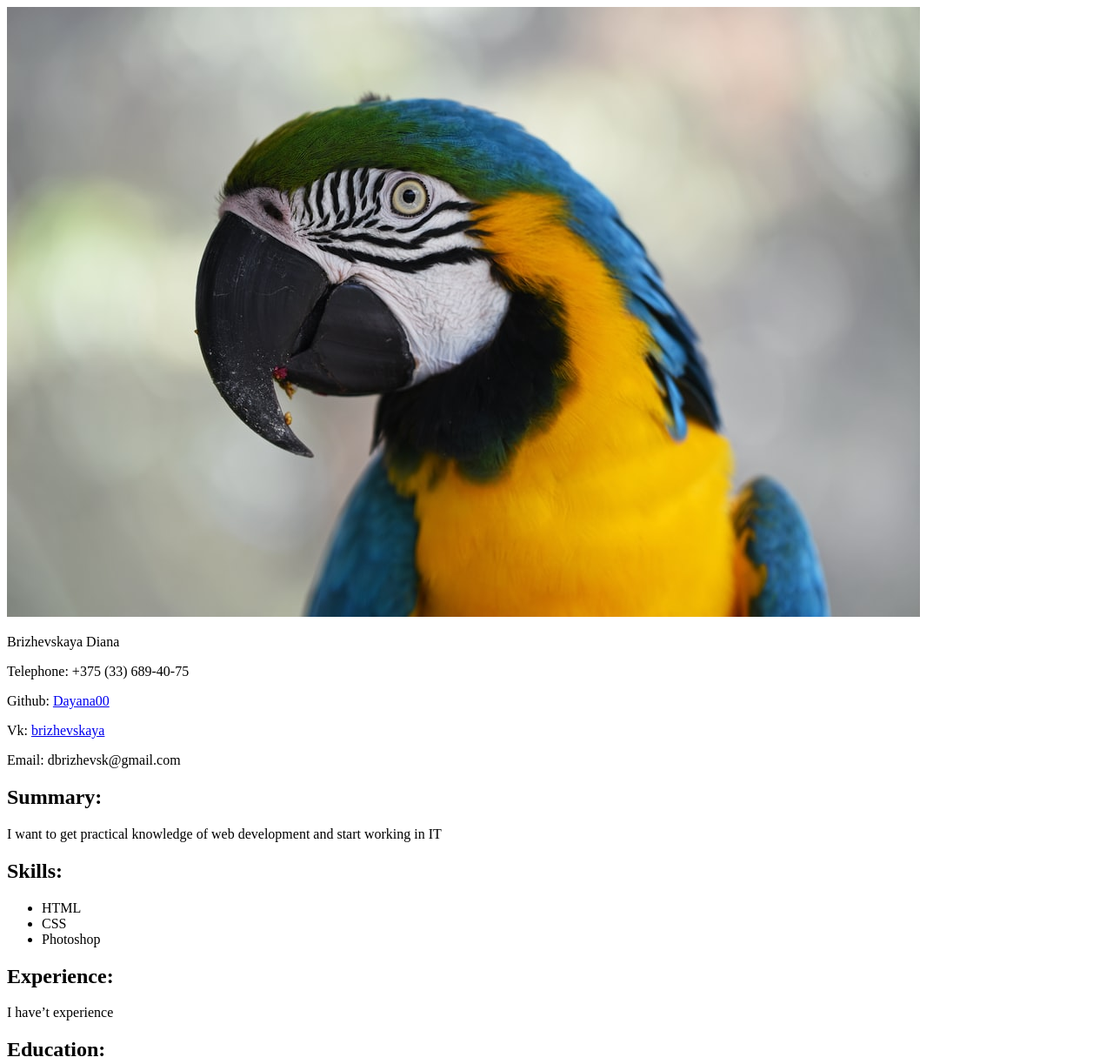
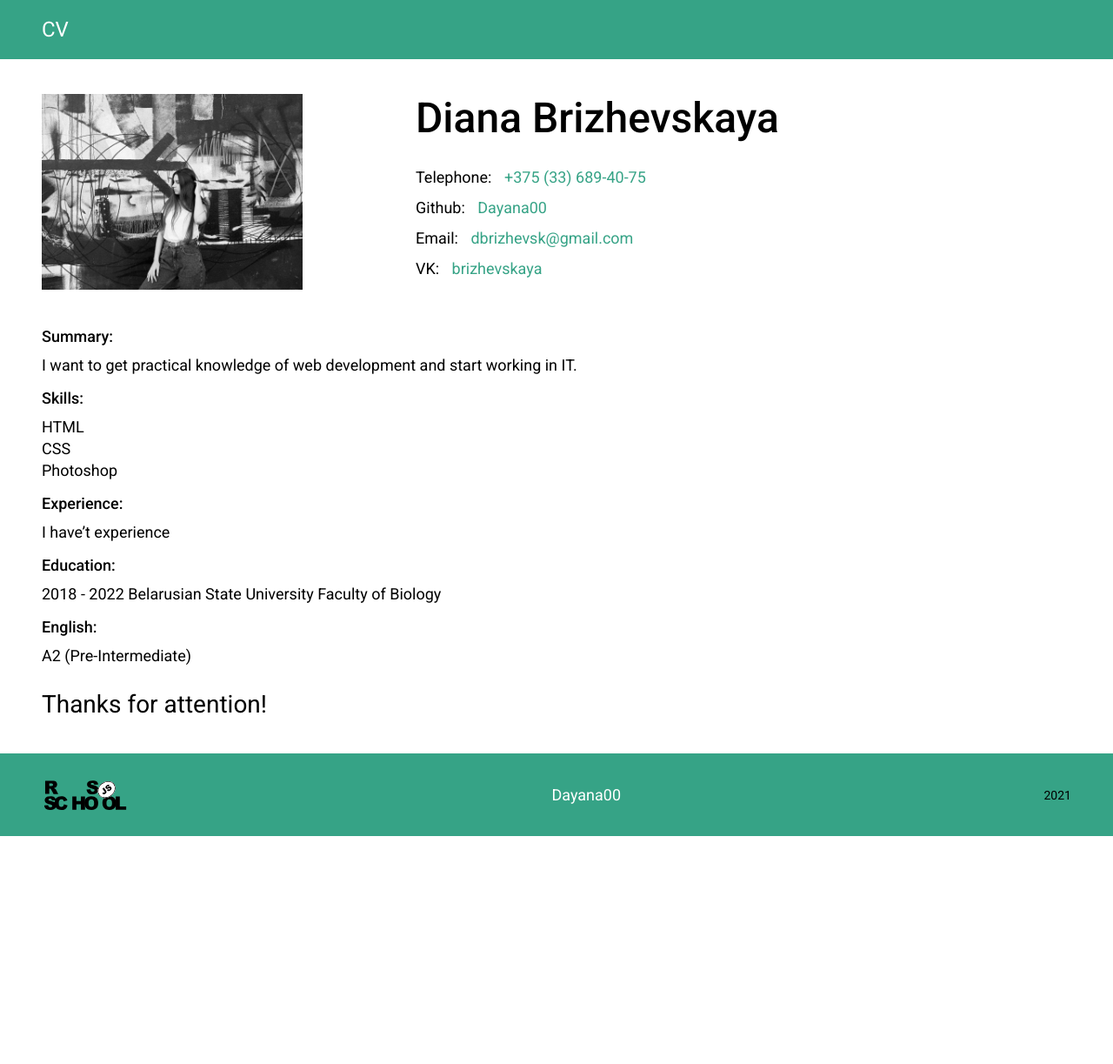
Before and after one commit to Dayana00/rsschool-cv, a plain HTML site: page index.html in a window 1280 px wide. Shown: the top 1223 px of the page at 87% size. After the commit the page ends 961 px from the top, so only its background shows below. Drawn offline with Linux system fonts and the light colour scheme.

Commit message:
fix: сhange all files

```diff
--- /dev/null
+++ b/css/style.css
@@ -0,0 +1,143 @@
+
+*{
+	padding: 0;
+	margin: 0;
+	border: 0;
+}
+*,*:before,*:after{
+	-moz-box-sizing: border-box;
+	-webkit-box-sizing: border-box;
+	box-sizing: border-box;
+}
+:focus,:active{outline: none;}
+a:focus,a:active{outline: none;}
+
+footer,header {display: block;}
+
+html,body{
+	height: 100%;
+	width: 100%;
+	font-size: 100%;
+	line-height: 1;
+	font-size: 14px;
+	-ms-text-size-adjust: 100%;
+	-moz-text-size-adjust: 100%;
+	-webkit-text-size-adjust: 100%;
+}
+input,button,textarea{font-family:inherit;}
+
+a, a:visited{text-decoration: none;}
+a:hover{text-decoration: none;}
+ul li{list-style: none;}
+img{vertical-align: top;}
+
+h1,h2,h3,h4,h5,h6{font-size:inherit;font-weight: 400;}
+
+/*--------------------*/
+
+body {
+	font-family: 'Roboto', sans-serif;
+	color: #000000;
+}
+.container {
+	max-width: 1214px;
+	margin: 0 auto;
+	padding: 0 15px;
+}
+header {
+    background-color: #36a386;
+	padding: 20px 0;
+	margin-bottom: 40px;
+}
+.img__myphoto {
+	max-width: 300px;
+}
+h1 {
+	font-size: 48px;
+	line-height: 56px;
+	margin-bottom: 30px;
+	font-weight: 500;
+}
+h2 {
+	font-size: 28px;
+	line-height: 32px;
+}
+h3 {
+	font-size: 24px;
+	line-height: 28px;
+	color: #fff;
+}
+h4 {
+	font-size: 18px;
+	line-height: 26px;
+	font-weight: 500;
+	margin-bottom: 10px;
+}
+main {
+	margin-bottom: 40px;
+}
+.wrapper__main {
+	display: flex;
+	align-items: flex-start;
+	flex-wrap: wrap;
+	margin-bottom: 40px;
+}
+.info {
+	margin-left: 130px;
+}
+.info__link {
+	margin-bottom: 15px;
+}
+.link {
+	margin-left: 10px;
+	color: #36a386;
+}
+p {
+	font-size: 18px;
+	line-height: 20px;
+	margin-bottom: 15px;
+}
+a {
+	color: #fff;
+}
+li {
+	font-size: 18px;
+	line-height: 20px;
+	margin-bottom: 5px;
+}
+ul {
+	margin-bottom: 15px;
+}
+.thanks {
+	margin-top: 30px;
+}
+footer {
+	background-color: #36a386;
+	padding: 30px 0;
+	margin-bottom: 40px;
+}
+.logo__school {
+	width: 100px;
+	height: 35px;
+}
+.footer__github {
+	font-size: 18px;
+	line-height: 20px;
+	color: #fff;
+	margin-bottom: 0px;
+}
+.footer__wrapper {
+	display: flex;
+	align-items: center;
+	justify-content: space-between;
+}
+
+@media (max-width: 885px ){
+	.wrapper__main {
+		display: block;
+	}
+	.info {
+		margin-left: 0;
+		margin-top: 20px;
+	}
+}
--- a/index.html
+++ b/index.html
@@ -2,39 +2,82 @@
 <html lang="en">
 <head>
     <meta charset="UTF-8">
+    <meta http-equiv="X-UA-Compatible" content="IE=edge">
     <meta name="viewport" content="width=device-width, initial-scale=1.0">
-    <link rel="stylesheet" href="styles.css">
-    <title>Document</title>
+    <link rel="preconnect" href="https://fonts.gstatic.com">
+    <link href="https://fonts.googleapis.com/css2?family=Roboto:wght@400;500&display=swap" rel="stylesheet">
+    <title>CV</title>
+    <link rel="stylesheet" href="css/style.css">
 </head>
 <body>
+    <header>
+        <div class="container">
+            <h3>CV</h3>
+        </div>
+    </header>
     <main>
-        <div class = "img">
-            <img class = "photo" src = "img.jpg"
-            alt = "Photo">
+        <div class="container">
+            <section class="wrapper__main">
+                <div class="img">
+                    <img class="img__myphoto" src="images/photo.jpg" alt="photo">
                 </div>
-        <div class = "name"><p class ="blue">Brizhevskaya Diana</p>
-            <p class = "contacts">Telephone: +375 (33) 689-40-75</p>
-            <p class = "contacts">Github: <a href="https://github.com/Dayana00">Dayana00</a></p>
-            <p class = "contacts">Vk: <a href="https://vk.com/brizhevskaya">brizhevskaya</a></p>
-            <p class = "contacts">Email: dbrizhevsk@gmail.com</p>
+                <div class="info">
+                    <h1>Diana Brizhevskaya</h1>
+                    <ul>
+                        <li class="info__link">Telephone: <span class="link"> +375 (33) 689-40-75 </span> </li>
+                        <li class="info__link">Github: <a class="link" href="https://github.com/Dayana00">Dayana00</a></li>
+                        <li class="info__link">Email: <a class="link" href="mailto:dbrizhevsk@gmail.com">dbrizhevsk@gmail.com</a></li>
+                        <li class="info__link">VK:  <a class="link" href="https://vk.com/brizhevskaya ">brizhevskaya</a></li>
+                    </ul>
                 </div>
-        <div class = "info" >
-            <h2>Summary:</h2>
-            <p>I want to get practical knowledge of web development and start working in IT</p>
-            <h2>Skills:</h2>
+            </section>
+            <section class="aboutme">
+                <h4>
+                    Summary:
+                </h4>
+                <p>I want to get practical knowledge of web development and start working in IT.</p>
+                <h4>
+                    Skills:
+                </h4>
                 <ul>
-                <li>HTML</li>
-                <li>CSS</li>
-                <li>Photoshop</li>
+                    <li>
+                        HTML
+                    </li>
+                    <li>
+                        CSS
+                    </li>
+                    <li>
+                        Photoshop
+                    </li>
                 </ul>
-            <h2>Experience:</h2>
+                <h4>
+                    Experience:
+                </h4>
                 <p>I have’t experience</p>
-            <h2>Education:</h2>
-            <p>2018 - 2022 Belarusian State University Faculty of Biology</p>
-            <h2>English:</h2>
+                <h4>
+                    Education:
+                </h4>
+                <p>
+                    2018 - 2022 Belarusian State University Faculty of Biology
+                </p>
+                <h4>
+                    English:
+                </h4>
                 <p>A2 (Pre-Intermediate)</p>
+            </section>
+            <section class="thanks">
+                <h2>Thanks for attention!</h2>
+            </section>
         </div>
-            <p class = "thank">Thank you for attention!</p>
     </main>
+    <footer>
+        <div class="container">
+            <div class="footer__wrapper">
+                <a href="https://rs.school/js/"><img class="logo__school" src="images/rs_school_js.svg" alt="rs_school"></a>
+                <a href="https://github.com/Dayana00"><p class="footer__github">Dayana00</p></a>
+                <time>2021</time>
+            </div>
+        </div>
+    </footer>
 </body>
 </html>
--- a/style.css
+++ /dev/null
@@ -1,122 +0,0 @@
-body {
-    width: 80%;
-    max-width: 1024px;
-    font-family: "Roboto", "Arial", sans-serif;
-    font-style: normal;
-    font-weight: normal;
-    margin: 40px;
-}
-.img {
-    float: left;
-    display: block;
-    width: 300px;
-    margin: 40px;
-}
-.name {
-     float: left;
-     display: block;
-}
-.photo {
-    width: 250px;
-    height: 225px;
-    left: 150px;
-    top: 150px;
-    border-radius: 50%;
-}
-.blue {
-    font-size: 48px;
-    line-height: 50px;
-    color: #608CE6;
-}
-.contacts {
-clear: left;
-font-size: 16px;
-line-height: 18px;
-color: #1F1919;
-}
-.info {
-clear: left;
-margin-left: 40px;
-}
-h2 {
-    font-size: 36px;
-    line-height: 38px;
-    color: #1F1919;
-}
-p {
-    font-size: 24px;
-    line-height: 25px;
-    color: #454040;
-}
-li {
-    font-size: 24px;
-    line-height: 25px;
-    color: #454040;
-}
-.thank {
-    margin-left: 500px;
-    font-size: 36px;
-    line-height: 42px;
-    color: #1F1919;
-}
-body {
-        width: 80%;
-        max-width: 1024px;
-        font-family: "Roboto", "Arial", sans-serif;
-        font-style: normal;
-        font-weight: normal;
-        margin: 40px;
-    }
-.img {
-        float: left;
-        display: block;
-        width: 300px;
-        margin: 40px;
-}
-.name {
-         float: left;
-         display: block;
-}
-.photo {
-        width: 250px;
-        height: 225px;
-        left: 150px;
-        top: 150px;
-        border-radius: 50%;
-    }
-.blue {
-        font-size: 48px;
-        line-height: 50px;
-        color: #608CE6;
-    }
-.contacts {
-    clear: left;
-    font-size: 16px;
-    line-height: 18px;
-    color: #1F1919;
-    }
-.info {
-    clear: left;
-    margin-left: 40px;
-}
-h2 {
-        font-size: 36px;
-        line-height: 38px;
-        color: #1F1919;
-    }
-p {
-        font-size: 24px;
-        line-height: 25px;
-        color: #454040;
-    }
-li {
-        font-size: 24px;
-        line-height: 25px;
-        color: #454040;
-    }
-.thank {
-        margin-left: 500px;
-        font-size: 36px;
-        line-height: 42px;
-        color: #1F1919;
-    }
```
Also changed, not shown: images/photo.jpg (added), images/rs_school_js.svg (added), img.jpg (deleted), 1 other file. Lines whose indentation alone changed are shown as unchanged.
